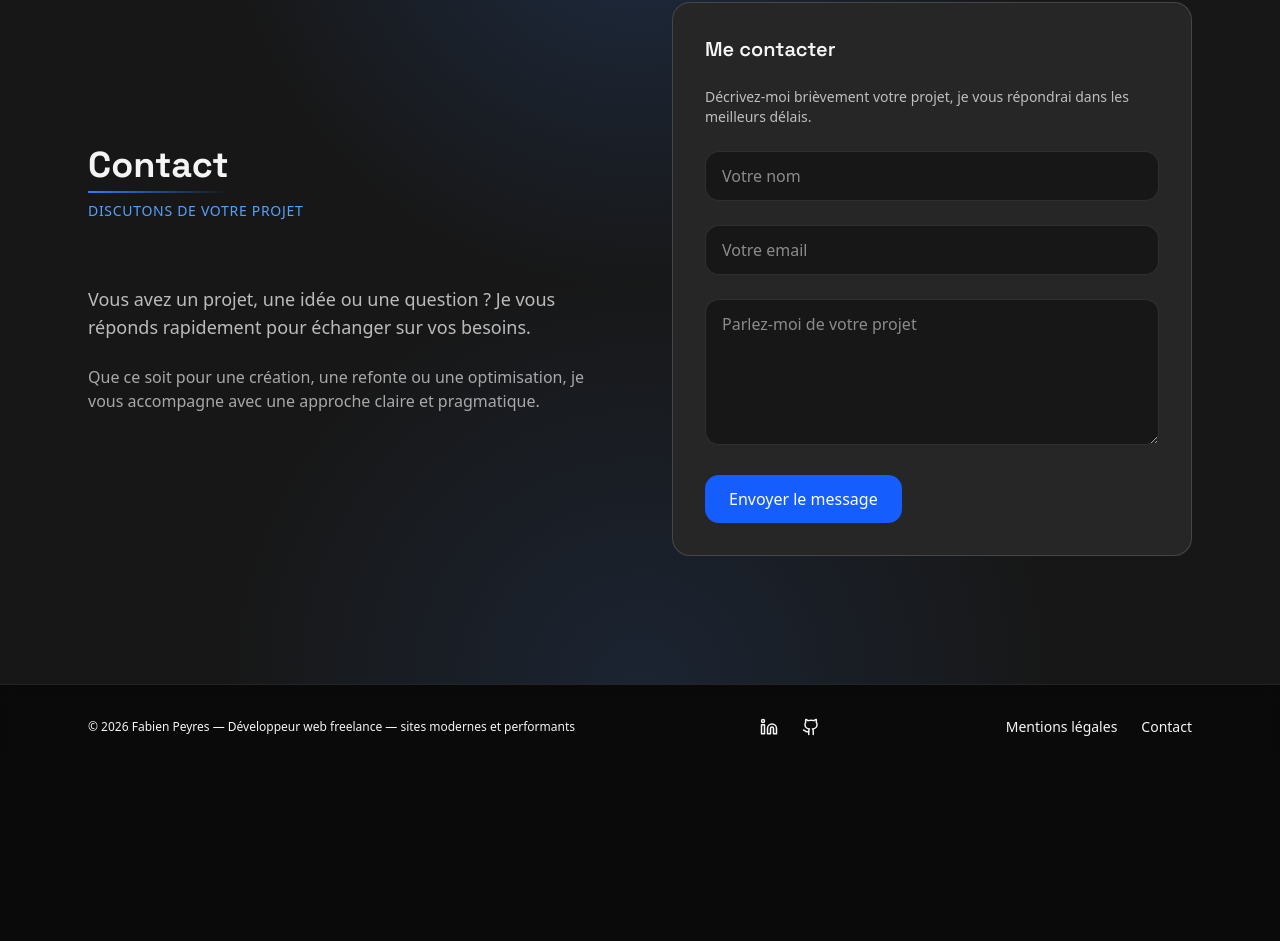
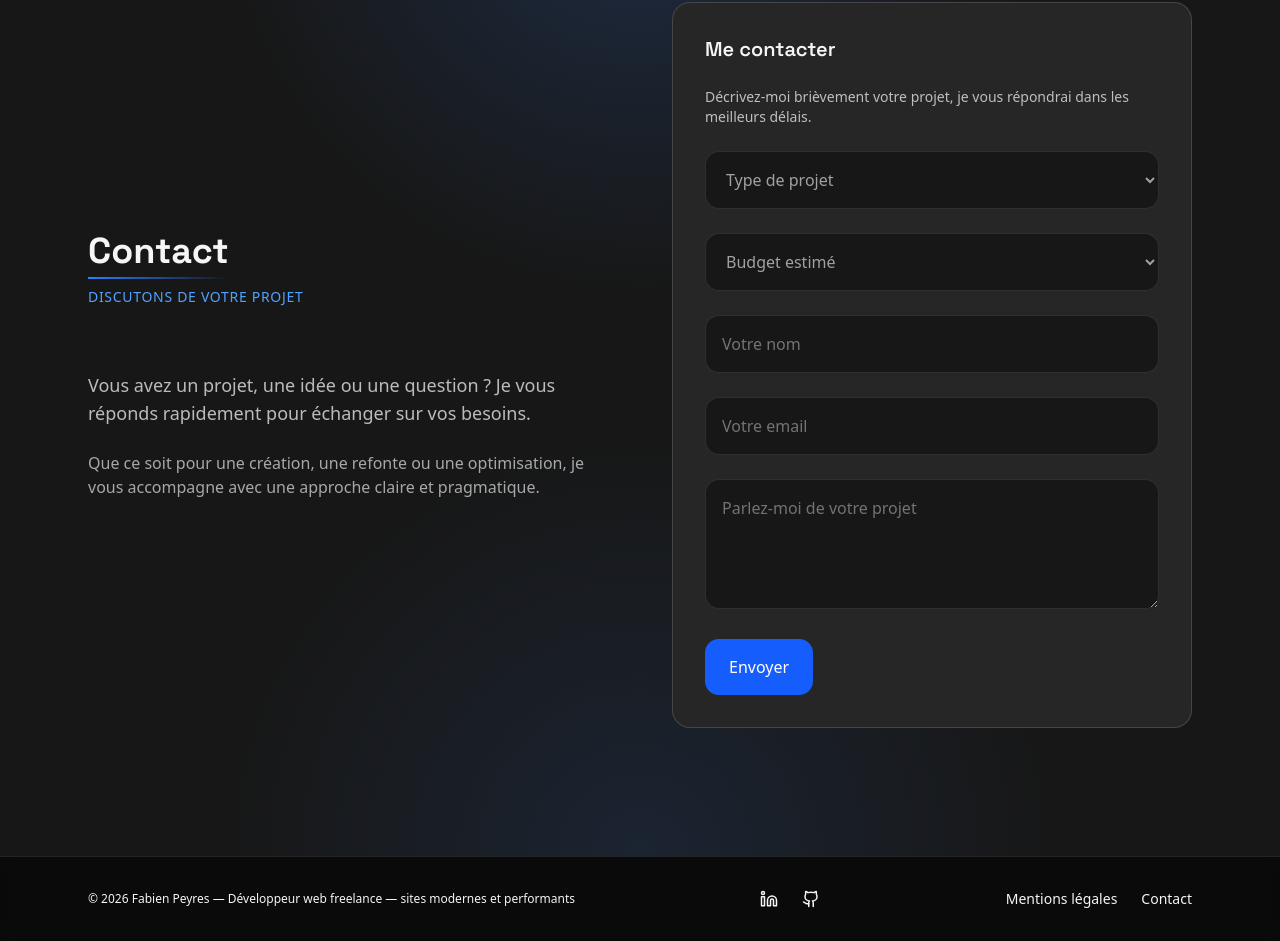
Before and after one commit to garudo34/site-professionnel-fab, a Next.js app: page / in a window 1280 px wide. Shown: the part 3723-4664 px from the top of the page. Before the commit the page ends 4492 px from the top, so only its background shows below. Built offline with nearby package versions, Linux system fonts and the light colour scheme; no server answers.

Commit message:
amélioration formulaire de contact, ajout champs type projet et budget estimé

```diff
--- a/src/app/actions/contact.ts
+++ b/src/app/actions/contact.ts
@@ -3,22 +3,35 @@
 import { Resend } from 'resend'
 
 const resend = new Resend(process.env.RESEND_API_KEY)
-console.log('EMAIL ENVOYÉ VIA RESEND')
 
 export async function sendContact(formData: FormData) {
   const name = formData.get('name') as string
   const email = formData.get('email') as string
   const message = formData.get('message') as string
 
+  const projectType = (formData.get('projectType') as string) || 'Non précisé'
+  const budget = (formData.get('budget') as string) || 'Non précisé'
+
   if (!name || !email || !message) {
-    throw new Error('Formulaire incomplet')
+    throw new Error('Champs manquants')
   }
 
   await resend.emails.send({
     from: 'Contact <contact@fabien-peyres.fr>',
     to: 'contact@fabien-peyres.fr',
-    subject: `Nouveau message de ${name}`,
     replyTo: email,
-    text: message,
+    subject: `[Contact] ${projectType} – ${budget}`,
+    text: `
+Nouveau message depuis le site
+
+Nom : ${name}
+Email : ${email}
+
+Type de projet : ${projectType}
+Budget estimé : ${budget}
+
+Message :
+${message}
+    `.trim(),
   })
 }
--- a/src/components/ui/ContactForm.tsx
+++ b/src/components/ui/ContactForm.tsx
@@ -28,38 +28,82 @@ export default function ContactForm() {
   }
 
   return (
-    <form action={action} className='space-y-6 max-w-xl'>
+    <form action={action} className='space-y-5 sm:space-y-6 max-w-xl'>
+      <select
+        name='projectType'
+        required
+        aria-label='Type de projet'
+        className='w-full rounded-xl bg-neutral-900 border border-white/10 px-4 py-4 text-neutral-400
+               focus:text-white focus:outline-none focus:ring-2 focus:ring-blue-500/40'
+      >
+        <option value=''>Type de projet</option>
+        <option value='site-vitrine'>Site vitrine</option>
+        <option value='site-ecommerce'>Site e-commerce</option>
+        <option value='application-web'>Application web</option>
+        <option value='refonte'>Refonte de site</option>
+        <option value='autre'>Autre</option>
+      </select>
+
+      <select
+        name='budget'
+        required
+        aria-label='Budget estimé'
+        className='w-full rounded-xl bg-neutral-900 border border-white/10 px-4 py-4 text-neutral-400
+               focus:text-white focus:outline-none focus:ring-2 focus:ring-blue-500/40'
+      >
+        <option value=''>Budget estimé</option>
+        <option value='<1000'>&lt; 1 000 €</option>
+        <option value='1000-3000'>1 000 – 3 000 €</option>
+        <option value='3000-5000'>3 000 – 5 000 €</option>
+        <option value='5000+'>5 000 € et +</option>
+      </select>
+
       <input
         name='name'
         required
+        aria-label='Votre nom'
         placeholder='Votre nom'
-        className='w-full rounded-xl bg-neutral-900 border border-white/10 px-4 py-3 text-white'
+        autoComplete='name'
+        inputMode='text'
+        className='w-full rounded-xl bg-neutral-900 border border-white/10 px-4 py-4 text-white
+               placeholder:text-neutral-500
+               focus:outline-none focus:ring-2 focus:ring-blue-500/40'
       />
 
       <input
         name='email'
         type='email'
         required
+        aria-label='Votre email'
         placeholder='Votre email'
-        className='w-full rounded-xl bg-neutral-900 border border-white/10 px-4 py-3 text-white'
+        autoComplete='email'
+        inputMode='email'
+        className='w-full rounded-xl bg-neutral-900 border border-white/10 px-4 py-4 text-white
+               placeholder:text-neutral-500
+               focus:outline-none focus:ring-2 focus:ring-blue-500/40'
       />
 
       <textarea
         name='message'
         required
-        rows={5}
+        rows={4}
+        aria-label='Message'
         placeholder='Parlez-moi de votre projet'
-        className='w-full rounded-xl bg-neutral-900 border border-white/10 px-4 py-3 text-white'
+        className='w-full rounded-xl bg-neutral-900 border border-white/10 px-4 py-4 text-white
+               placeholder:text-neutral-500
+               focus:outline-none focus:ring-2 focus:ring-blue-500/40'
       />
 
       <button
         type='submit'
         disabled={isPending}
-        className='inline-flex items-center gap-3 rounded-xl bg-blue-600 px-6 py-3 font-medium text-white transition
-                   hover:bg-blue-500 disabled:opacity-60 disabled:cursor-not-allowed'
+        className='w-full sm:w-auto inline-flex items-center justify-center gap-3 rounded-xl
+               bg-blue-600 px-6 py-4 font-medium text-white
+               transition hover:bg-blue-500
+               disabled:opacity-60 disabled:cursor-not-allowed'
       >
         {isPending && <Spinner />}
-        {isPending ? 'Envoi en cours…' : 'Envoyer le message'}
+        {isPending ? 'Envoi…' : 'Envoyer'}
       </button>
     </form>
   )
```
